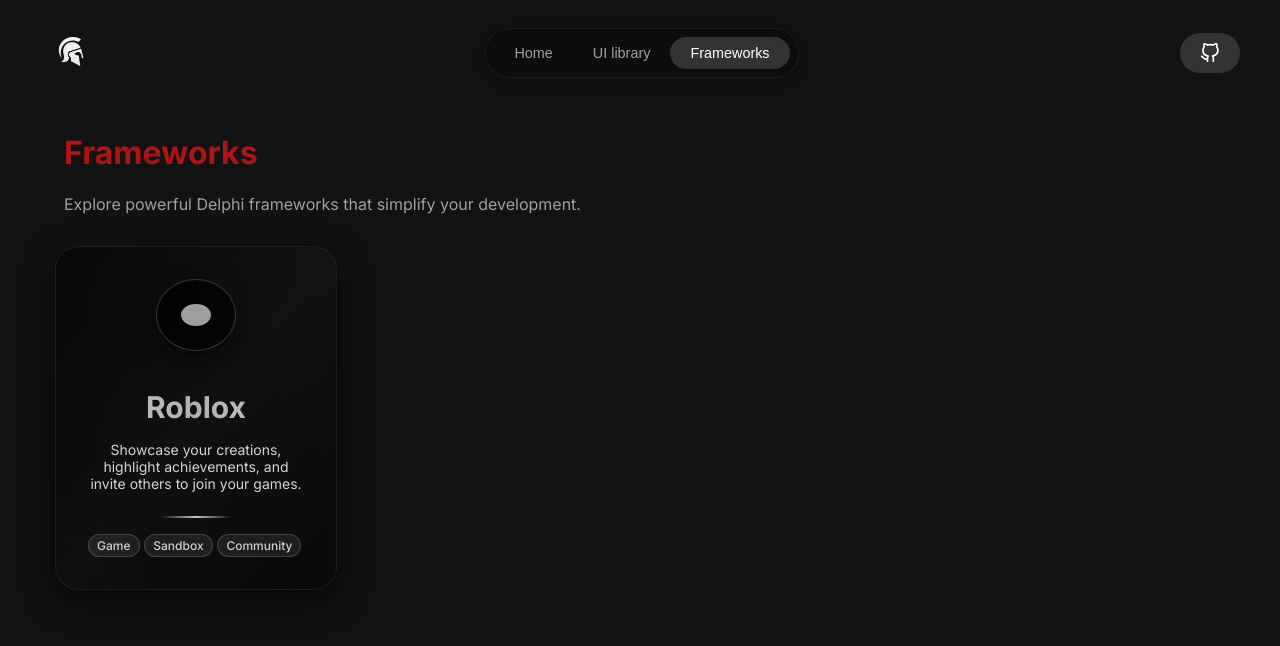
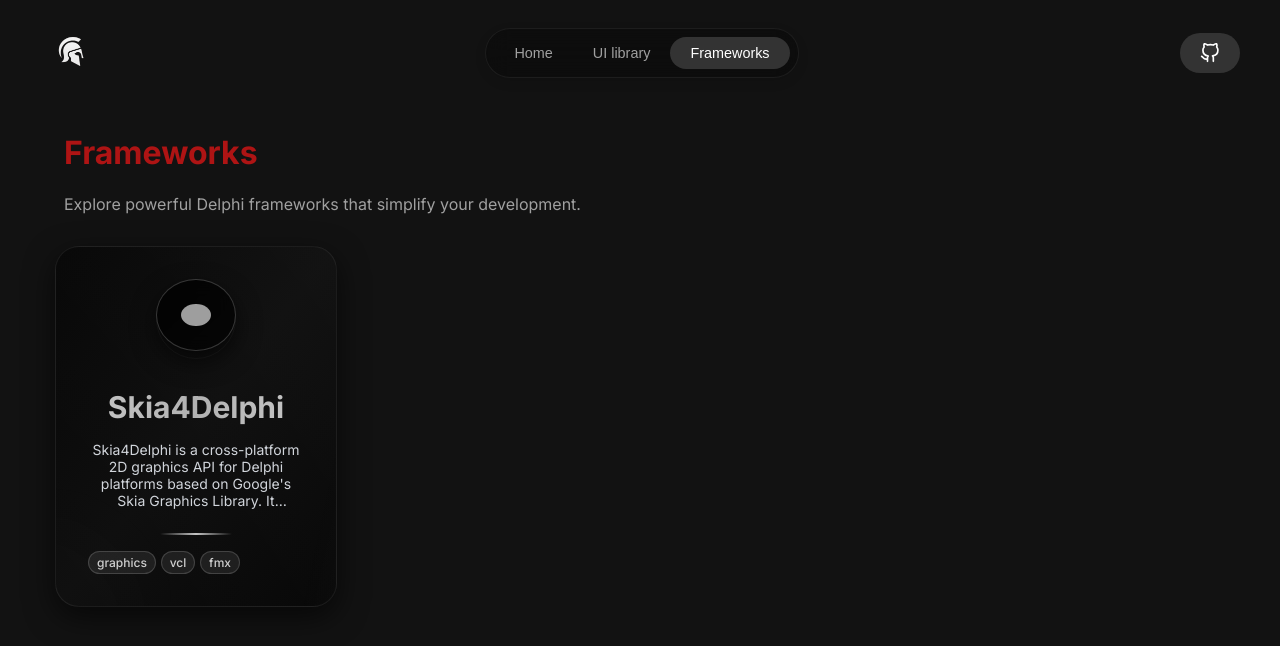
Before and after one commit to TheJoaoVitorio/DelphiKit, a Next.js app in the folder delphi-kit/: page /frameworks in a window 1280 px wide. Shown: the top 646 px of the page. Built offline with nearby package versions, Linux system fonts and the light colour scheme; grey boxes are pictures that could not be loaded.

Commit message:
fetch framework data from API and adjust CSS in cardDescription

```diff
--- a/delphi-kit/src/app/frameworks/page.tsx
+++ b/delphi-kit/src/app/frameworks/page.tsx
@@ -1,7 +1,11 @@
 import { CardDescription } from "@/src/components/CardDescription/CardDescription";
+import frameworkService from "@/src/services/frameworkService";
 
 
 export default function FrameworksPage() {
+    const api = frameworkService();
+    const frameworksItems = api.getFrameworksData();
+
     return (
         <div className="pageContainer">
             <div className="titleRed">
@@ -16,13 +20,15 @@
 
 
             <div className="cardGrid">
-                <CardDescription
-                    img="https://upload.wikimedia.org/wikipedia/commons/7/7e/Roblox_Logo_2022.jpg"
-                    name="Roblox"
-                    description="Showcase your creations, highlight achievements, and invite others to join your games."
-                    tags={["Game", "Sandbox", "Community"]}
-                />
-
+                {frameworksItems.map((item) => (
+                    <CardDescription
+                        img={item.img}
+                        name={item.name}
+                        link={item.link}
+                        description={item.description}
+                        tags={item.tags}
+                    />
+                ))}
             </div>
         </div>
     );
--- a/delphi-kit/src/app/ui/page.tsx
+++ b/delphi-kit/src/app/ui/page.tsx
@@ -1,6 +1,5 @@
 import libraryService from '@/src/services/libraryService';
 import { Card } from '../../components/Card/Card';
-// import styles from './page.module.css';
 import Badge from '@/src/components/Badge/Badge';
 
 export default function UiPage() {
--- a/delphi-kit/src/components/CardDescription/CardDescription.module.css
+++ b/delphi-kit/src/components/CardDescription/CardDescription.module.css
@@ -193,11 +193,12 @@
     font-size: 0.875rem;
     color: #d1d5db;
     transition: color 0.3s ease;
+    max-width: 100%;
     overflow: hidden;
-    white-space: wrap;
-    max-lines: 4;
     text-overflow: ellipsis;
-    max-width: 100%;
+    display: -webkit-box;
+    -webkit-line-clamp: 4;
+    -webkit-box-orient: vertical;
 }
 
 .cardContainer:hover .cardText p {
--- a/delphi-kit/src/components/CardDescription/CardDescription.tsx
+++ b/delphi-kit/src/components/CardDescription/CardDescription.tsx
@@ -38,7 +38,7 @@
                         </div>
 
                         <div className={styles.cardText}>
-                            <p>{description}</p>
+                            <p title={description} >{description}</p>
                         </div>
 
                         <div className={styles.cardDivider}></div>
--- a/delphi-kit/src/data/frameworks/data.json
+++ b/delphi-kit/src/data/frameworks/data.json
@@ -4,7 +4,7 @@
         "name" : "Skia4Delphi",
         "description" : "Skia4Delphi is a cross-platform 2D graphics API for Delphi platforms based on Google's Skia Graphics Library. It provides a comprehensive 2D API that can be used across mobile, server and desktop models to render images.",
         "link" : "https://github.com/skia4delphi/skia4delphi",
-        "img" : "https://github.com/skia4delphi/skia4delphi/blob/main/Assets/Artwork/github-organization.png",
+        "img" : "https://github.com/skia4delphi/skia4delphi/blob/main/Assets/Artwork/github-organization.png?raw=true",
         "tags" : [
             "graphics", "vcl" , "fmx"
         ]
```
